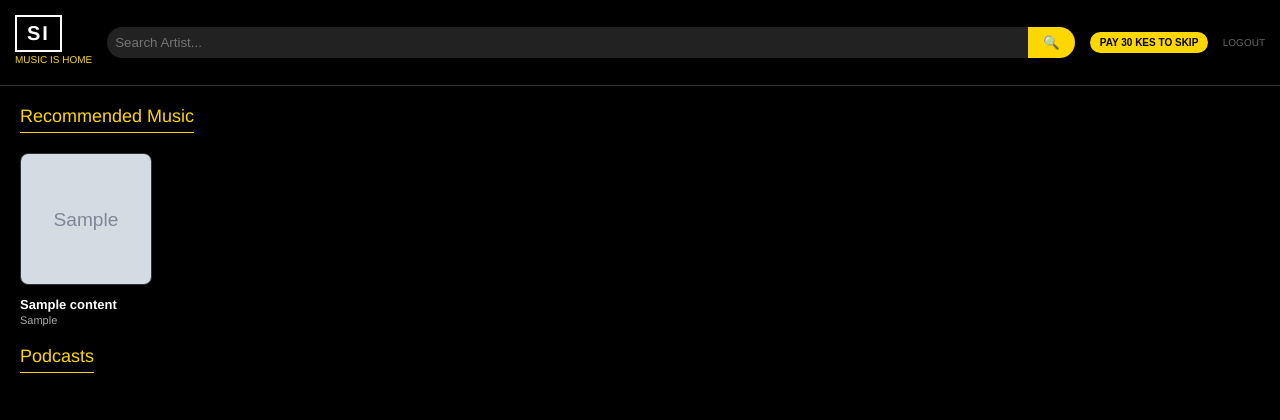
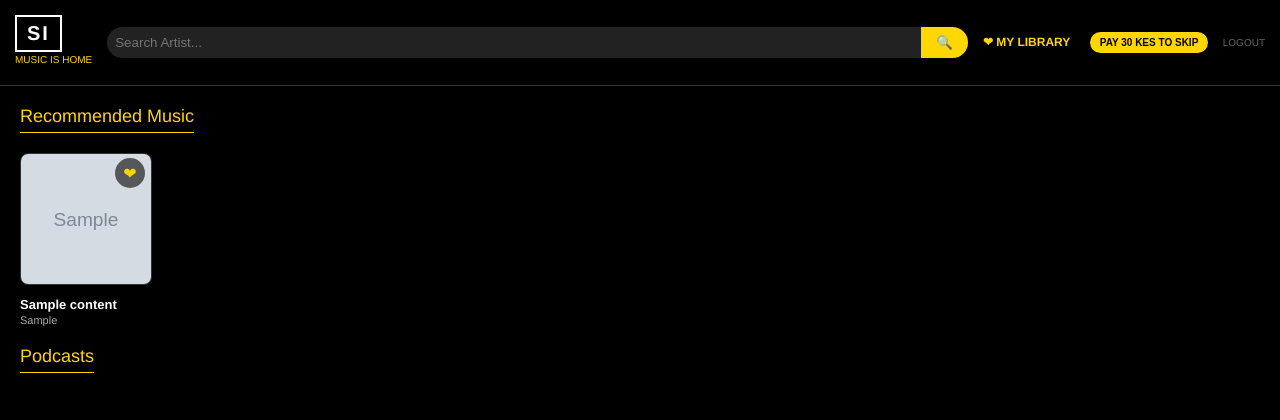
Before and after one commit to Elikanah8/spoimbo-app, a Django app: page / in a window 1280 px wide. Shown: the top 420 px of the page. Run offline with Django 5.2, Linux system fonts and the light colour scheme; a user stored in the database is signed in; tables that the repository leaves empty hold one stand-in row (values such as "Sample post"); grey boxes marked "Sample" are stand-in pictures.

Commit message:
Added Favorites and My Library features

```diff
--- a/core/models.py
+++ b/core/models.py
@@ -3,11 +3,16 @@
 import datetime
 
 # Extended User Profile for Subscription
+# In core/models.py
+
 class UserProfile(models.Model):
     user = models.OneToOneField(User, on_delete=models.CASCADE)
     phone_number = models.CharField(max_length=15, default='0798828381')
-    is_paid_registration = models.BooleanField(default=False) # For the 10 KES fee
+    is_paid_registration = models.BooleanField(default=False)
     subscription_expiry = models.DateTimeField(null=True, blank=True)
+
+    # --- NEW FIELD ---
+    favorites = models.ManyToManyField('Content', blank=True, related_name='favorited_by')
 
     def is_premium(self):
         if self.subscription_expiry:
--- a/core/templates/home.html
+++ b/core/templates/home.html
@@ -80,6 +80,7 @@
             max-width: 130px;
             cursor: pointer;
             transition: transform 0.2s;
+            position: relative; /* For the heart button */
         }
         .card:active { transform: scale(0.95); }
         .card img {
@@ -91,6 +92,24 @@
             white-space: nowrap; overflow: hidden; text-overflow: ellipsis;
         }
         .card p { margin: 0; color: #aaa; font-size: 11px; }
+
+        /* Heart Button Style */
+        .heart-btn {
+            position: absolute;
+            top: 5px;
+            right: 5px;
+            background: rgba(0,0,0,0.6);
+            color: white;
+            border: none;
+            border-radius: 50%;
+            width: 30px;
+            height: 30px;
+            cursor: pointer;
+            z-index: 10;
+            font-size: 16px;
+            display: flex; justify-content: center; align-items: center;
+        }
+        .heart-active { color: #FFD700; }
 
         .player-bar {
             position: fixed; bottom: 0; width: 100%;
@@ -130,6 +149,8 @@
         </div>
 
         <div>
+            <a href="{% url 'library' %}" style="color: #FFD700; font-size: 12px; margin-right: 15px; text-decoration: none; font-weight: bold;">❤ MY LIBRARY</a>
+
             {% if is_premium %}
                 <span style="color: var(--accent); font-size: 12px; font-weight:bold;">★ PREMIUM</span>
             {% else %}
@@ -161,10 +182,15 @@
     <div class="section-title">Recommended Music</div>
     <div class="scroll-container">
         {% for song in songs %}
-        <div class="card" onclick="loadAndPlay({{ forloop.counter0 }})">
-            <img src="{{ song.cover_image.url }}" alt="Cover">
-            <h4>{{ song.title }}</h4>
-            <p>{{ song.artist }}</p>
+        <div class="card">
+            <button class="heart-btn {% if song in user.userprofile.favorites.all %}heart-active{% endif %}"
+                    onclick="toggleHeart(event, {{ song.id }}, this)">❤</button>
+
+            <div onclick="loadAndPlay({{ forloop.counter0 }})">
+                <img src="{{ song.cover_image.url }}" alt="Cover">
+                <h4>{{ song.title }}</h4>
+                <p>{{ song.artist }}</p>
+            </div>
         </div>
         {% endfor %}
     </div>
@@ -197,7 +223,7 @@
     </div>
 
     <script>
-        // --- THIS IS THE NEW PLAYLIST LOGIC ---
+        // --- PLAYLIST LOGIC ---
         const playlist = [
             // 1. Local Songs
             {% for song in songs %}
@@ -235,6 +261,7 @@
         const isPremium = "{{ is_premium }}" === "True";
         const playBtn = document.getElementById('playBtn');
 
+        // --- PLAYER FUNCTIONS ---
         function loadAndPlay(index) {
             if (index >= 0 && index < playlist.length) {
                 currentIndex = index;
@@ -294,6 +321,7 @@
             }
         });
 
+        // --- PAYMENT FUNCTION ---
         function payMpesa(amount) {
             if(confirm(`Send M-Pesa STK Push for KES ${amount} to 0798828381?`)) {
                 fetch(`/pay/${amount}/`)
@@ -304,6 +332,22 @@
                     });
             }
         }
+
+        // --- HEART/FAVORITE FUNCTION ---
+        function toggleHeart(event, songId, btn) {
+            event.stopPropagation(); // Don't play the song when clicking heart
+
+            fetch(`/favorite/${songId}/`)
+                .then(response => response.json())
+                .then(data => {
+                    if (data.liked) {
+                        btn.classList.add('heart-active');
+                    } else {
+                        btn.classList.remove('heart-active');
+                    }
+                })
+                .catch(err => console.error(err));
+        }
     </script>
 </body>
 </html>
--- a/core/views.py
+++ b/core/views.py
@@ -91,3 +91,32 @@
     else:
         form = UserCreationForm()
     return render(request, 'signup.html', {'form': form})
+
+# In core/views.py
+from django.shortcuts import get_object_or_404 # Add this import at the top if missing
+
+@login_required
+def toggle_favorite(request, song_id):
+    song = get_object_or_404(Content, id=song_id)
+    profile = request.user.userprofile
+
+    if song in profile.favorites.all():
+        profile.favorites.remove(song)
+        liked = False
+    else:
+        profile.favorites.add(song)
+        liked = True
+
+    return JsonResponse({'liked': liked})
+
+@login_required
+def my_library(request):
+    profile = request.user.userprofile
+    # Get user's favorite songs
+    my_songs = profile.favorites.filter(content_type='music')
+    my_podcasts = profile.favorites.filter(content_type='podcast')
+
+    return render(request, 'library.html', {
+        'songs': my_songs,
+        'podcasts': my_podcasts
+    })
--- a/spoimbo/urls.py
+++ b/spoimbo/urls.py
@@ -31,5 +31,6 @@
 
     # NEW SIGNUP PATH
     path('signup/', views.signup, name='signup'),
-
+    path('favorite/<int:song_id>/', views.toggle_favorite, name='toggle_favorite'),
+    path('library/', views.my_library, name='library'),
 ] + static(settings.MEDIA_URL, document_root=settings.MEDIA_ROOT)
```
Also changed, not shown: core/templates/library.html (added, +47 -0 lines), core/migrations/0002_userprofile_favorites.py (added).
